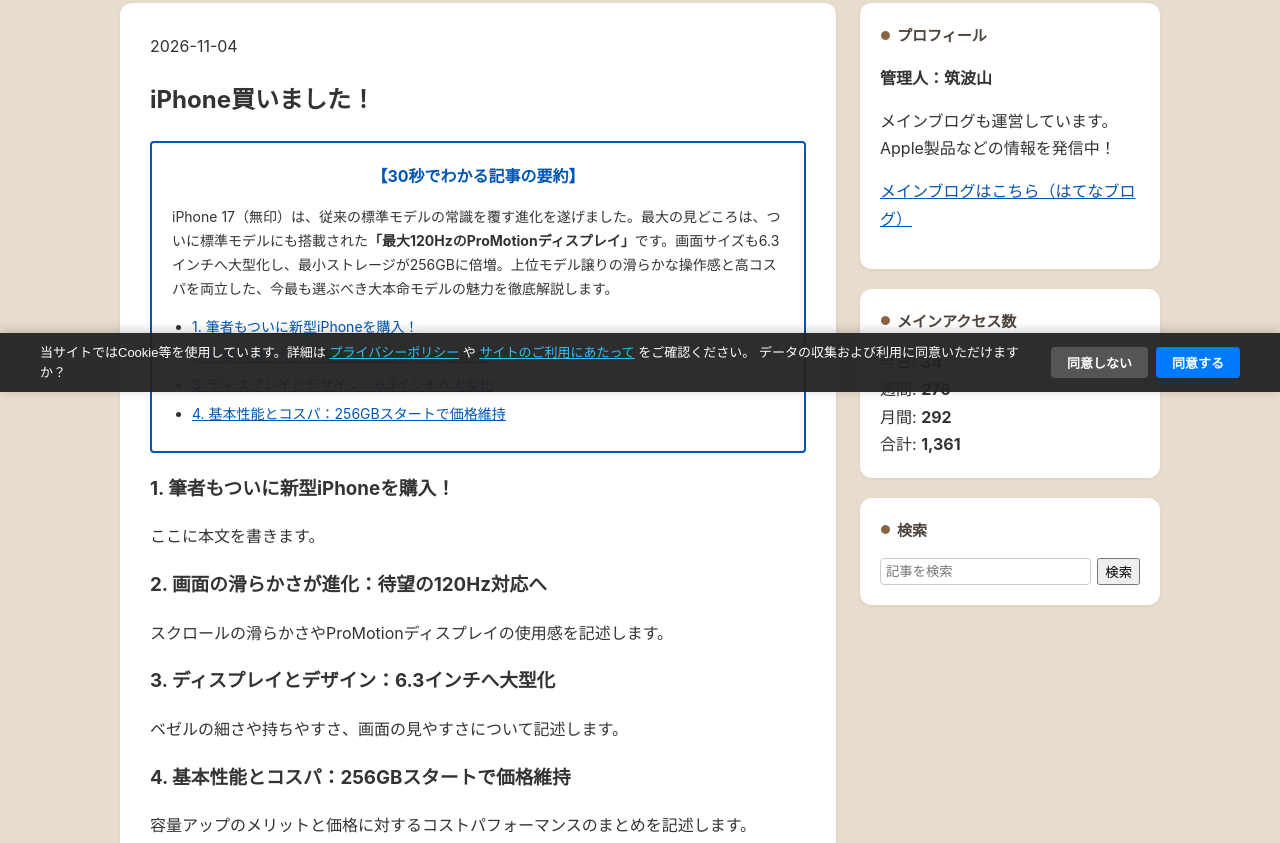
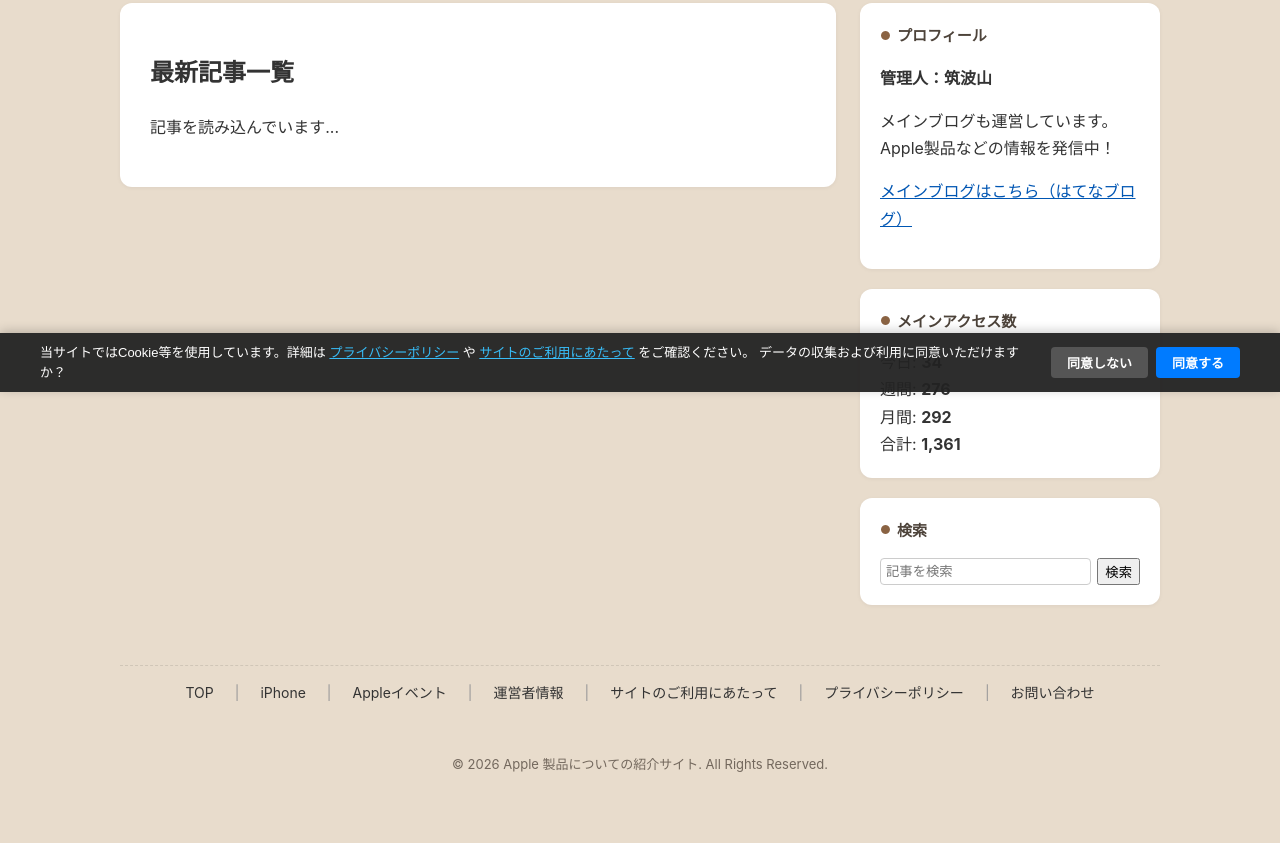
Before and after one commit to lazy-commit-Ny/web, a plain HTML site: page index.html in a window 1280 px wide. Shown: the part 408-1251 px from the top of the page. Drawn offline with Linux system fonts and the light colour scheme.

Commit message:
Update index.html

```diff
--- a/index.html
+++ b/index.html
@@ -11,7 +11,7 @@
 <body>
 <div id="container">
 
-    <!-- ここに header.html が読み込まれます -->
+    <!-- 共通ヘッダー -->
     <div id="header-placeholder"></div>
 
     <!-- 広告枠（admax） -->
@@ -27,63 +27,24 @@
     <!-- 2カラムコンテンツ部 -->
     <div id="content">
 
-        <!-- 左側：メインコンテンツ -->
+        <!-- 左側：最新記事のプレビュー一覧（JSで自動表示） -->
         <main id="main">
-            <article class="entry-article">
-                <header class="entry-header">
-                    <time datetime="2026-11-04" class="entry-date">2026-11-04</time>
-                    <h2 class="entry-title">iPhone買いました！</h2>
-                </header>
-
-                <div class="entry-summary-box">
-                    <p class="entry-summary-title">【30秒でわかる記事の要約】</p>
-                    <p class="entry-summary-text">
-                        iPhone 17（無印）は、従来の標準モデルの常識を覆す進化を遂げました。最大の見どころは、ついに標準モデルにも搭載された<strong>「最大120HzのProMotionディスプレイ」</strong>です。画面サイズも6.3インチへ大型化し、最小ストレージが256GBに倍増。上位モデル譲りの滑らかな操作感と高コスパを両立した、今最も選ぶべき大本命モデルの魅力を徹底解説します。
-                    </p>
-                    <nav aria-label="記事の目次">
-                        <ul class="entry-toc">
-                            <li><a href="#section1">1. 筆者もついに新型iPhoneを購入！</a></li>
-                            <li><a href="#section2">2. 画面の滑らかさが進化：待望の120Hz対応へ</a></li>
-                            <li><a href="#section3">3. ディスプレイとデザイン：6.3インチへ大型化</a></li>
-                            <li><a href="#section4">4. 基本性能とコスパ：256GBスタートで価格維持</a></li>
-                        </ul>
-                    </nav>
-                </div>
-
-                <div class="entry-content">
-                    <section id="section1">
-                        <h3>1. 筆者もついに新型iPhoneを購入！</h3>
-                        <p>ここに本文を書きます。</p>
-                    </section>
-
-                    <section id="section2">
-                        <h3>2. 画面の滑らかさが進化：待望の120Hz対応へ</h3>
-                        <p>スクロールの滑らかさやProMotionディスプレイの使用感を記述します。</p>
-                    </section>
-
-                    <section id="section3">
-                        <h3>3. ディスプレイとデザイン：6.3インチへ大型化</h3>
-                        <p>ベゼルの細さや持ちやすさ、画面の見やすさについて記述します。</p>
-                    </section>
-
-                    <section id="section4">
-                        <h3>4. 基本性能とコスパ：256GBスタートで価格維持</h3>
-                        <p>容量アップのメリットと価格に対するコストパフォーマンスのまとめを記述します。</p>
-                    </section>
-                </div>
-            </article>
+            <h2 class="section-heading">最新記事一覧</h2>
+            <div id="post-list-container">
+                <p>記事を読み込んでいます...</p>
+            </div>
         </main>
 
-        <!-- 右側：サイドバー（ここに sidebar.html が読み込まれます） -->
+        <!-- 右側：共通サイドバー -->
         <aside id="box2"></aside>
 
     </div>
 
-    <!-- ここに footer.html が読み込まれます -->
+    <!-- 共通フッター -->
     <div id="footer-placeholder"></div>
 
 </div>
 
-<script src="main.js"></script>
+<script src="main.js?v=3"></script>
 </body>
 </html>
```
